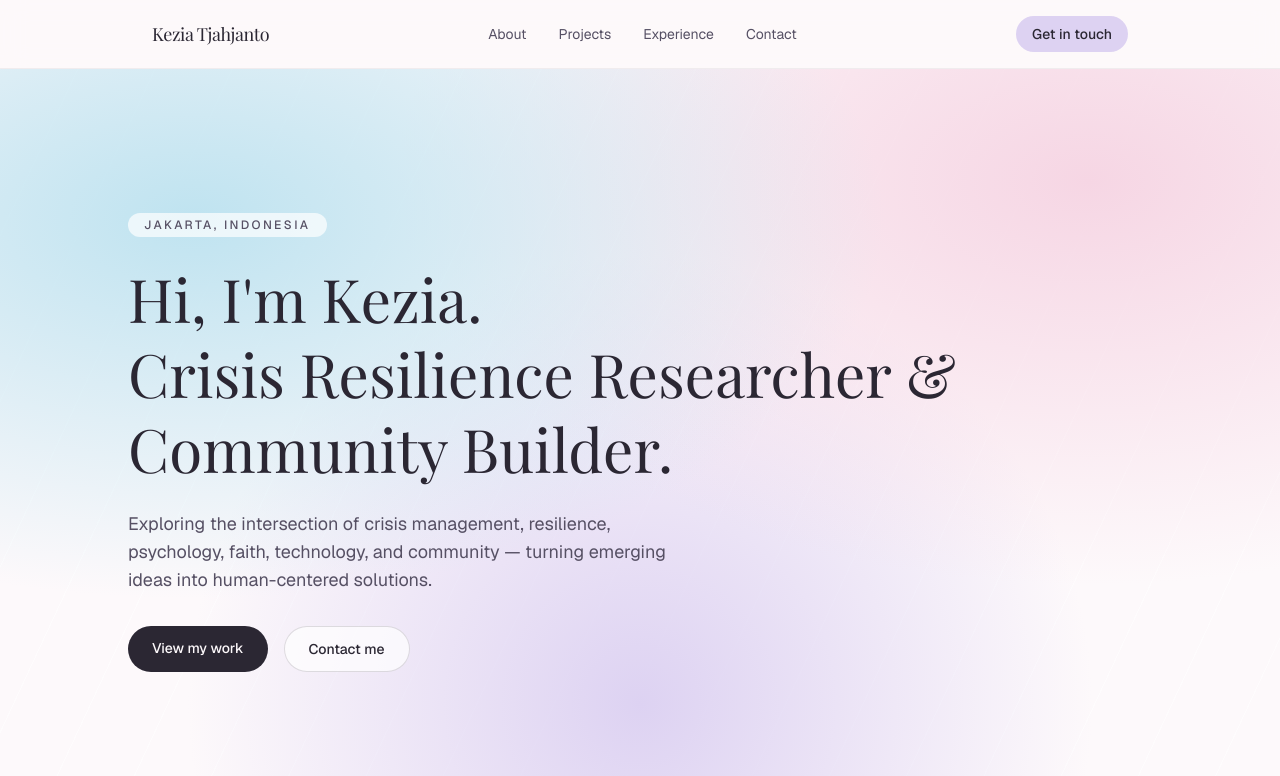
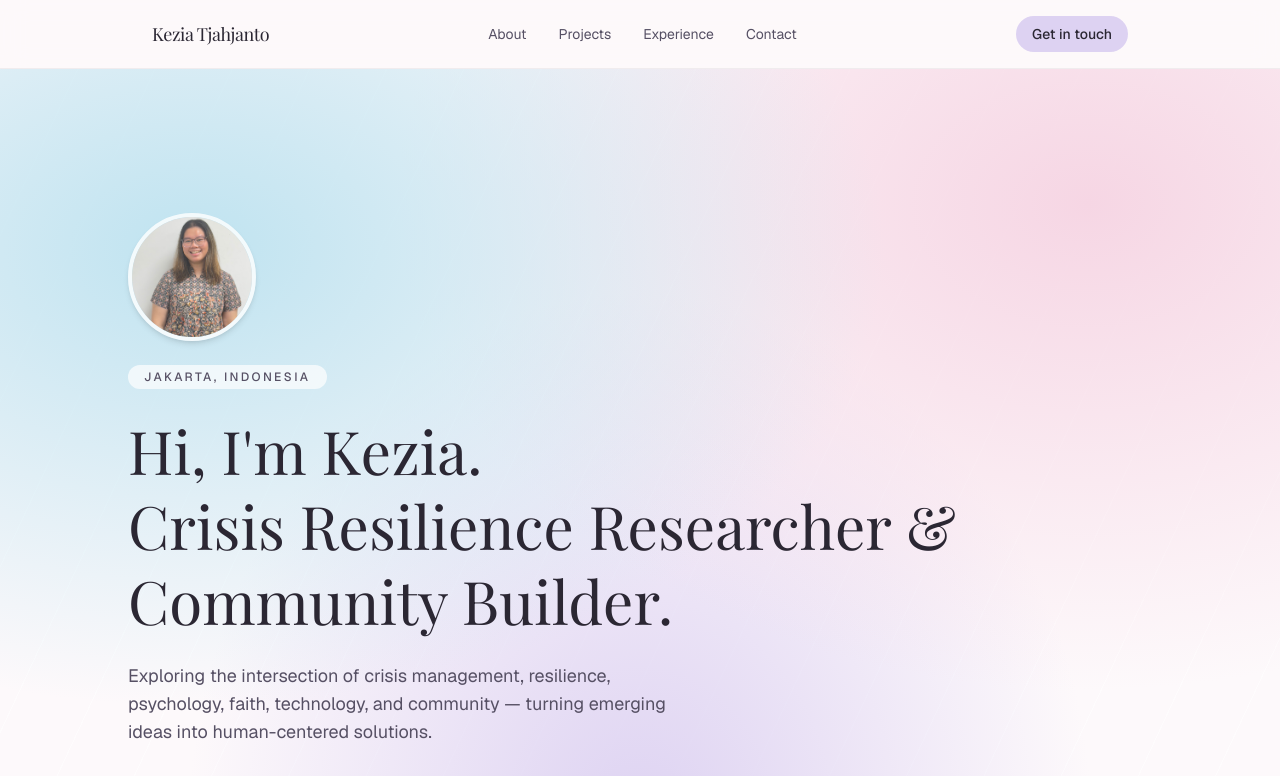
Before and after one commit to keziatjahjanto/webportofolio, a Next.js app: page / in a window 1280 px wide. Shown: the top 776 px of the page. Built offline with nearby package versions, Linux system fonts and the light colour scheme; a web font is replaced by a local one.

Commit message:
Add profile photo to hero section
Displays a circular profile photo above the intro text in the hero.

Co-Authored-By: Claude Sonnet 5 <noreply@anthropic.com>

```diff
--- a/src/components/Hero.tsx
+++ b/src/components/Hero.tsx
@@ -1,3 +1,4 @@
+import Image from "next/image";
 import { profile } from "@/data/site";
 
 export default function Hero() {
@@ -7,6 +8,14 @@ export default function Hero() {
       className="marble-surface relative overflow-hidden px-6 py-28 sm:py-36"
     >
       <div className="mx-auto flex max-w-5xl flex-col items-start gap-6">
+        <Image
+          src="/images/profile.jpg"
+          alt={profile.name}
+          width={128}
+          height={128}
+          priority
+          className="h-32 w-32 rounded-full border-4 border-white/80 object-cover shadow-md"
+        />
         <span className="rounded-full bg-white/70 px-4 py-1 text-xs font-medium uppercase tracking-[0.2em] text-ink-soft">
           {profile.location}
         </span>
```
Also changed, not shown: public/images/profile.jpg (added).
